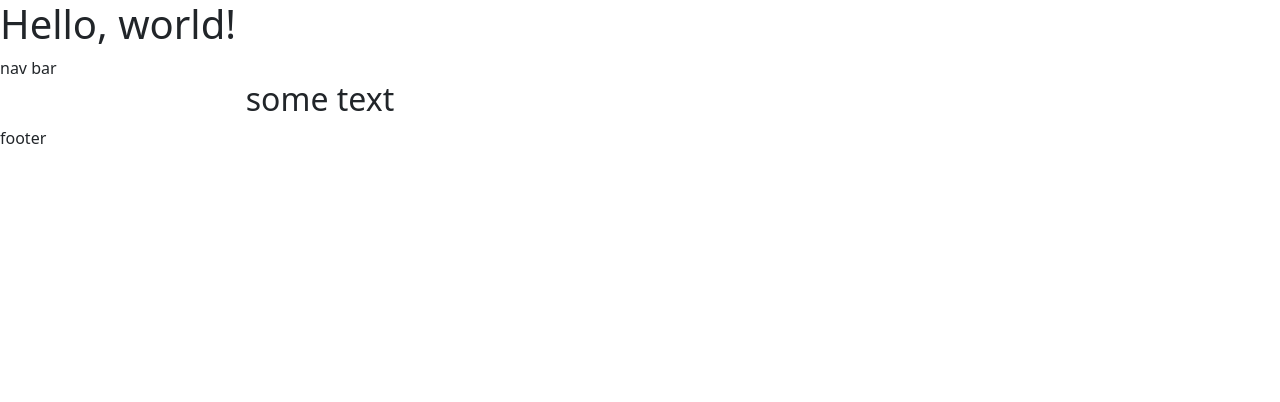
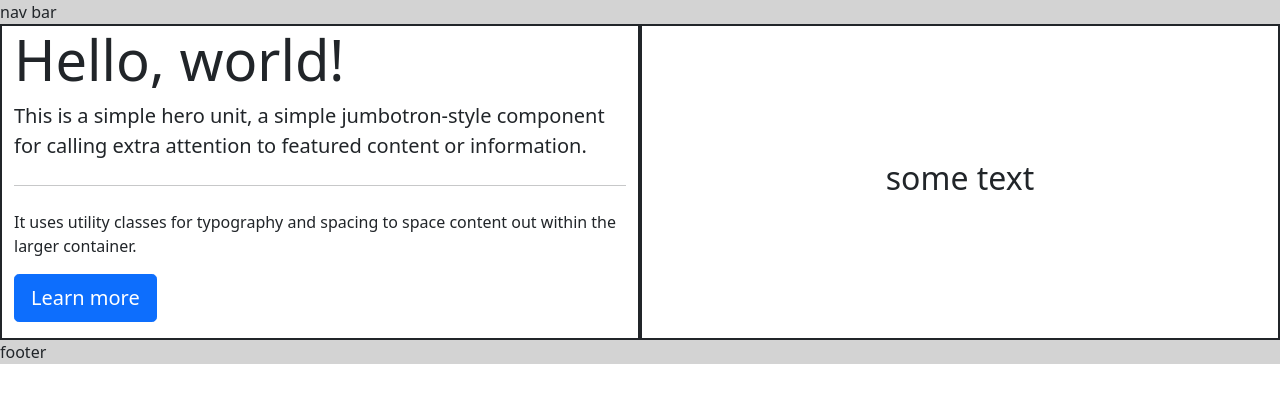
Before and after one commit to Packey01/collab-practice, a plain HTML site: page index.html in a window 1280 px wide. Drawn offline with nearby package versions, Linux system fonts and the light colour scheme.

Commit message:
added jumbtron and some styling to page

```diff
--- a/css/style.css
+++ b/css/style.css
@@ -0,0 +1,7 @@
+.left, .right {
+    border: 2px solid;
+}
+
+.bg-lightgrey {
+    background-color: lightgrey;
+}
--- a/index.html
+++ b/index.html
@@ -11,18 +11,27 @@
     <!-- whats up -->
   </head>
   <body>
-    <h1>Hello, world!</h1>
     <div class="container-fluid">
-      <div class="row">
+      <div class="row bg-lightgrey">
         nav bar
       </div>
       <div class="row">
         <div class="col-lg-6 right d-flex justify-content-center align-items-center">
+          <div class="jumbotron">
+            <h1 class="display-4">Hello, world!</h1>
+            <p class="lead">This is a simple hero unit, a simple jumbotron-style component for calling extra attention to featured content or information.</p>
+            <hr class="my-4">
+            <p>It uses utility classes for typography and spacing to space content out within the larger container.</p>
+            <p class="lead">
+              <a class="btn btn-primary btn-lg" href="#" role="button">Learn more</a>
+            </p>
+          </div>
+        </div>
+        <div class="col-lg-6 left d-flex justify-content-center align-items-center">
           <h2 >some text</h2>
         </div>
-        <div class="col-lg-6 left"></div>
       </div>
-      <div class="row">footer</div>
+      <div class="row bg-lightgrey">footer</div>
     </div>
 
     <script src="https://cdn.jsdelivr.net/npm/bootstrap@5.1.3/dist/js/bootstrap.bundle.min.js" integrity="sha384-ka7Sk0Gln4gmtz2MlQnikT1wXgYsOg+OMhuP+IlRH9sENBO0LRn5q+8nbTov4+1p" crossorigin="anonymous"></script>
```
